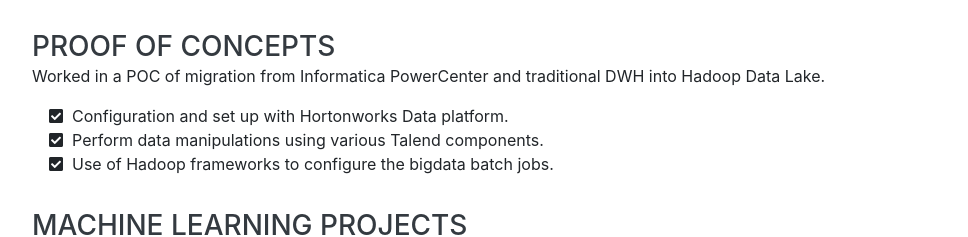
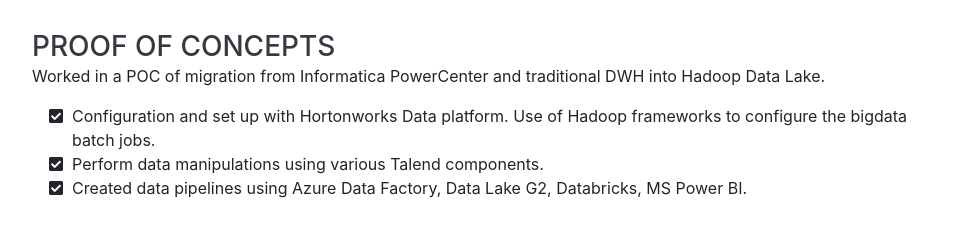
Before and after one commit to ambarishmeher/ambarish.meher, a website with bundled scripts: page index.html in a window 1280 px wide. Shown: the part 5241-5478 px from the top of the page, without its empty margins (288-1256 px from the left). Built offline with nearby package versions, Linux system fonts and the light colour scheme; a web font is replaced by a local one.

Commit message:
Update index.html

```diff
--- a/index.html
+++ b/index.html
@@ -294,13 +294,13 @@
 		<ul class="fa-ul mb-0">
           <li>
             <i class="fa-li fa fa-check-square"></i>
-            Configuration and set up with Hortonworks Data platform.</li>
+            Configuration and set up with Hortonworks Data platform. Use of Hadoop frameworks to configure the bigdata batch jobs.</li>
 		  <li>
             <i class="fa-li fa fa-check-square"></i>
             Perform data manipulations using various Talend components.</li>
 		  <li>
             <i class="fa-li fa fa-check-square"></i>
-            Use of Hadoop frameworks to configure the bigdata batch jobs.</li>
+            Created data pipelines using Azure Data Factory, Data Lake G2, Databricks, MS Power BI.</li>
 
         </ul>
 		<h3 class="mb-0"><br>Machine Learning Projects</h3>
```
